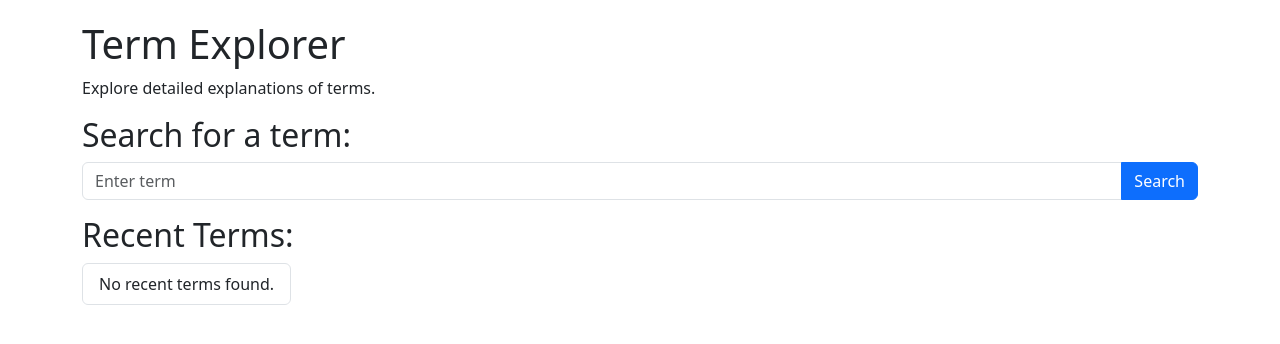
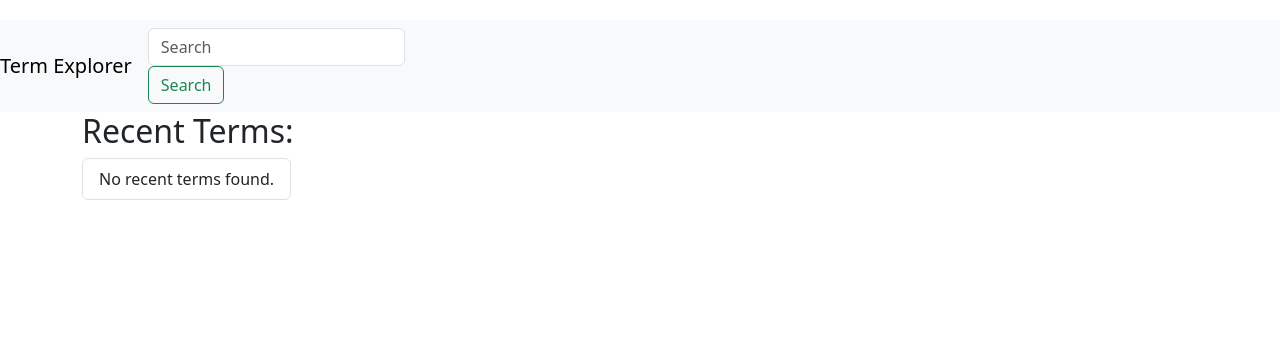
Before and after one commit to lgboim/terms-generator, a Flask app: page / in a window 1280 px wide. Shown: the top 344 px of the page. Run offline with Flask 3, Linux system fonts and the light colour scheme; data that the repository does not hold is empty.

Commit message:
Update home.html

```diff
--- a/templates/home.html
+++ b/templates/home.html
@@ -3,32 +3,41 @@
 <head>
     <meta charset="UTF-8">
     <meta name="viewport" content="width=device-width, initial-scale=1.0">
+    <link rel="stylesheet" href="https://cdn.jsdelivr.net/npm/bootstrap@5.3.0/dist/css/bootstrap.min.css">
+    <link rel="stylesheet" href="{{ url_for('static', filename='styles.css') }}">
+    <meta name="google-site-verification" content="7lObjXRxJswTfHWqCyYCGk7mJGmRTKX_XLwOjB4jJjQ" />
     <title>Term Explorer</title>
-    <link href="https://cdn.jsdelivr.net/npm/bootstrap@5.3.0/dist/css/bootstrap.min.css" rel="stylesheet">
-    <style>
-        body { padding-top: 20px; }
-        #recentTerms { overflow-x: auto; white-space: nowrap; }
-        #recentTerms .term-item { display: inline-block; margin-right: 10px; }
-        #termDetails { margin-top: 20px; }
-    </style>
+    <meta name="description" content="Explore detailed explanations of terms using an advanced AI model. Discover related terms and deepen your knowledge on various topics.">
+    <meta name="keywords" content="Terms Explorer, AI, Knowledge, Education, Term Definitions, Term Relations, Detailed Explanations">
+    <meta name="author" content="Your Name">
+    <meta name="robots" content="index, follow">
+    <meta property="og:title" content="Explore Terms with AI">
+    <meta property="og:description" content="Access a wealth of knowledge with detailed term explanations and related terms dynamically generated by AI.">
+    <meta property="og:type" content="website">
+    <meta property="og:url" content="https://yourdomain.com">
+    <meta property="og:image" content="https://yourdomain.com/static/logo.png">
+    <script type="application/ld+json">
+    {
+        "@context": "http://schema.org",
+        "@type": "WebSite",
+        "url": "https://yourdomain.com/",
+        "potentialAction": {
+            "@type": "SearchAction",
+            "target": "https://yourdomain.com/search?search_term={search_term}",
+            "query-input": "required name=search_term"
+        }
+    }
+    </script>
 </head>
 <body>
+    <nav class="navbar navbar-expand-lg navbar-light bg-light">
+        <a class="navbar-brand" href="{{ url_for('home') }}">Term Explorer</a>
+        <form class="form-inline my-2 my-lg-0" action="{{ url_for('search') }}" method="post">
+            <input class="form-control mr-sm-2" type="search" placeholder="Search" aria-label="Search" name="search_term">
+            <button class="btn btn-outline-success my-2 my-sm-0" type="submit">Search</button>
+        </form>
+    </nav>
     <div class="container">
-        <h1>Term Explorer</h1>
-        <p>Explore detailed explanations of terms.</p>
-
-        <!-- Search Form -->
-        <div class="mb-3">
-            <h2>Search for a term:</h2>
-            <form action="{{ url_for('search') }}" method="post">
-                <div class="input-group">
-                    <input type="text" name="search_term" class="form-control" placeholder="Enter term" required>
-                    <button type="submit" class="btn btn-primary">Search</button>
-                </div>
-            </form>
-        </div>
-
-        <!-- Recent Terms List with Horizontal Scrolling -->
         <div id="recentTerms">
             <h2>Recent Terms:</h2>
             <div class="list-group list-group-horizontal scrollable-list">
@@ -39,8 +48,6 @@
                 {% endfor %}
             </div>
         </div>
-
-        <!-- Term Details Section -->
         <div id="termDetails" class="mt-4">
             <!-- Details will be loaded here using AJAX -->
         </div>
@@ -53,7 +60,6 @@
             e.preventDefault(); // Prevent the default link behavior
             var url = $(this).attr('href');
 
-            // Fetch and display term details
             $.ajax({
                 url: url,
                 type: 'GET',
```
